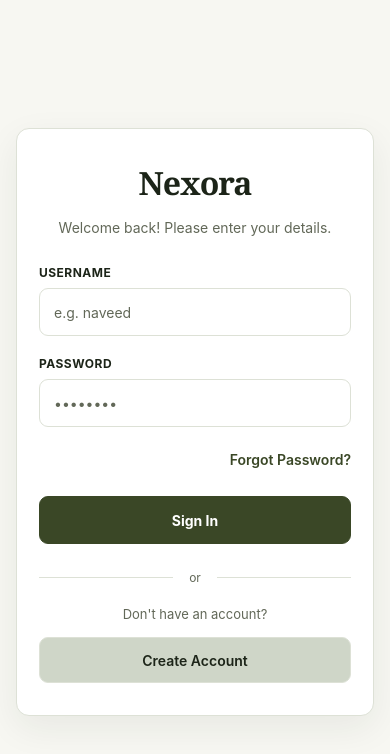
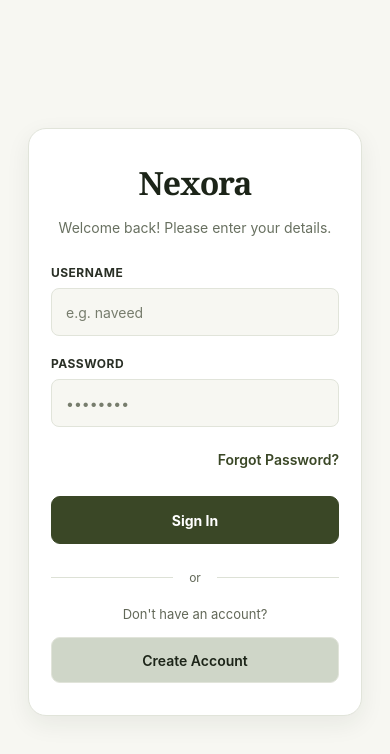
Before and after one commit to Maqdubia/Nexoraa, a React app in the folder frontend/: page /login in a window 390 px wide. Shown: the top 754 px of the page. Built offline with nearby package versions, Linux system fonts and the light colour scheme; the HTML template or start-up script is replaced by a standard one.

Commit message:
Refactor theme variables and update styles

```diff
--- a/frontend/src/ThemeOverrides.css
+++ b/frontend/src/ThemeOverrides.css
@@ -1,257 +1,350 @@
 
-/* =====================================================
-   NEXORA — OFFICIAL GLOBAL THEME
-   Deep Forest • Olive • Sage • Pale Sage • Warm Ivory
-   ===================================================== */
+/* =========================================================
+   NEXORA — GLOBAL THEME
+   Deep Forest • Olive Forest • Muted Sage • Pale Sage • Ivory
+   ========================================================= */
 
 :root {
-    --nx-forest: #1C2418;
-    --nx-olive: #3A4726;
-    --nx-sage: #7F8D63;
-    --nx-pale-sage: #CFD6C8;
-    --nx-ivory: #F7F7F2;
+    --nexora-deep-forest: #1C2418;
+    --nexora-olive-forest: #3A4726;
+    --nexora-muted-sage: #7F8D63;
+    --nexora-pale-sage: #CFD6C8;
+    --nexora-warm-ivory: #F7F7F2;
 
-    --nx-text: #30352A;
-    --nx-muted: #626858;
-    --nx-border: #DDE1D6;
-    --nx-card: #FFFFFF;
-    --nx-danger: #914B3D;
-    --nx-danger-bg: #FAEFEB;
-    --nx-success: #3A4726;
-    --nx-success-bg: #CFD6C8;
-    --nx-radius: 14px;
-    --nx-shadow: 0 4px 18px rgba(28, 36, 24, 0.06);
+    --nexora-white: #FFFFFF;
+    --nexora-text: #292F25;
+    --nexora-muted: #687060;
+    --nexora-border: #E1E4DA;
+    --nexora-success: #356747;
+    --nexora-error: #A13F35;
+    --nexora-warning: #8B682D;
+
+    --nexora-page-bg: var(--nexora-warm-ivory);
+    --nexora-card-bg: var(--nexora-white);
+    --nexora-primary: var(--nexora-olive-forest);
+    --nexora-primary-hover: var(--nexora-deep-forest);
+    --nexora-focus: rgba(127, 141, 99, 0.25);
+
+    --nexora-radius-sm: 8px;
+    --nexora-radius-md: 12px;
+    --nexora-radius-lg: 18px;
+
+    --nexora-shadow-sm:
+        0 2px 8px rgba(28, 36, 24, 0.04);
+    --nexora-shadow-md:
+        0 8px 24px rgba(28, 36, 24, 0.07);
+    --nexora-shadow-lg:
+        0 16px 40px rgba(28, 36, 24, 0.09);
+
+    --nexora-hero-gradient:
+        linear-gradient(
+            125deg,
+            #1C2418 0%,
+            #3A4726 35%,
+            #7F8D63 68%,
+            #CFD6C8 86%,
+            #F7F7F2 100%
+        );
 }
 
-/* Global backgrounds */
+/* ---------- Global foundation ---------- */
 
-html,
-body,
-#root,
-.app-layout,
-.main-content {
-    background-color: var(--nx-ivory);
-    color: var(--nx-text);
+html {
+    background: var(--nexora-page-bg);
+    scroll-behavior: smooth;
 }
 
 body {
-    font-family: Inter, "Segoe UI", Arial, sans-serif;
+    background-color: var(--nexora-page-bg);
+    color: var(--nexora-text);
 }
 
-.main-content {
-    min-width: 0;
+#root {
+    min-height: 100vh;
 }
 
-/* Typography */
+::selection {
+    color: var(--nexora-deep-forest);
+    background: var(--nexora-pale-sage);
+}
+
+a {
+    color: var(--nexora-olive-forest);
+    text-decoration-color: var(--nexora-muted-sage);
+    text-underline-offset: 3px;
+}
+
+a:hover {
+    color: var(--nexora-deep-forest);
+}
 
 h1,
 h2,
 h3,
 h4,
-.main-content h1,
-.main-content h2,
-.main-content h3,
-.main-content h4 {
-    color: var(--nx-forest);
+h5,
+h6 {
+    color: var(--nexora-deep-forest);
 }
 
-.main-content p {
+p {
     color: inherit;
 }
 
-.main-content small,
-.main-content .subtitle,
-.main-content .muted,
-.main-content .text-muted {
-    color: var(--nx-muted);
+/* ---------- Form fields ---------- */
+
+input,
+select,
+textarea {
+    accent-color: var(--nexora-olive-forest);
 }
 
-/* Hero gradients */
-
-.dashboard-welcome {
-    background: linear-gradient(
-        112deg,
-        #1C2418 0%,
-        #3A4726 27%,
-        #7F8D63 49%,
-        #CFD6C8 73%,
-        #F7F7F2 100%
-    );
-    border-color: var(--nx-border);
-    color: #FFFFFF;
+input:not([type="checkbox"]):not([type="radio"]):not([type="range"]),
+select,
+textarea {
+    border-color: var(--nexora-border);
+    border-radius: var(--nexora-radius-sm);
 }
 
-.dashboard-welcome h1,
-.dashboard-welcome h2,
-.dashboard-welcome h3 {
-    color: #FFFFFF;
+input:focus,
+select:focus,
+textarea:focus {
+    outline-color: var(--nexora-muted-sage);
 }
 
-.dashboard-welcome p {
-    color: rgba(255, 255, 255, 0.9);
+input:focus-visible,
+select:focus-visible,
+textarea:focus-visible,
+button:focus-visible,
+a:focus-visible {
+    outline: 3px solid var(--nexora-focus);
+    outline-offset: 2px;
 }
 
-/* Cards */
+/* ---------- Primary buttons ---------- */
 
+button,
+input[type="submit"] {
+    transition:
+        background-color 180ms ease,
+        border-color 180ms ease,
+        color 180ms ease,
+        box-shadow 180ms ease;
+}
+
+.auth-button,
+.primary-button,
+button[type="submit"] {
+    background-color: var(--nexora-olive-forest);
+    border-color: var(--nexora-olive-forest);
+    color: var(--nexora-white);
+}
+
+.auth-button:hover:not(:disabled),
+.primary-button:hover:not(:disabled),
+button[type="submit"]:hover:not(:disabled) {
+    background-color: var(--nexora-deep-forest);
+    border-color: var(--nexora-deep-forest);
+    color: var(--nexora-white);
+}
+
+button:disabled,
+input[type="submit"]:disabled {
+    cursor: not-allowed;
+    opacity: 0.65;
+}
+
+.secondary-button {
+    background-color: var(--nexora-pale-sage);
+    border-color: var(--nexora-border);
+    color: var(--nexora-deep-forest);
+}
+
+.secondary-button:hover:not(:disabled) {
+    background-color: #BEC9B4;
+    color: var(--nexora-deep-forest);
+}
+
+/* ---------- Common card surfaces ---------- */
+
+.auth-card,
+.card,
 .dashboard-card,
-.dashboard-action-card,
 .profile-card,
 .resume-card,
-.resume-upload-card,
-.experience-card,
+.job-card,
 .application-card,
 .interview-card,
-.interview-question-card,
-.question-card,
-.history-card,
-.job-card,
-.job-match-card,
-.match-card,
+.stat-card,
 .skill-card,
-.score-card,
-.analysis-card,
-.skills-result-card,
-.skill-gap-form-card,
-.improvement-card {
-    border-color: var(--nx-border);
-    border-radius: var(--nx-radius);
-    background-color: var(--nx-card);
-    box-shadow: var(--nx-shadow);
-    color: var(--nx-text);
+.result-card,
+.panel {
+    background-color: var(--nexora-card-bg);
+    border-color: var(--nexora-border);
+    box-shadow: var(--nexora-shadow-sm);
 }
 
-/* Buttons */
+/* ---------- Authentication pages ---------- */
 
-.main-content button,
-.auth-page button {
-    font-family: inherit;
+.auth-page {
+    background: var(--nexora-page-bg);
 }
 
-.main-content button:focus-visible,
-.auth-page button:focus-visible {
-    outline: 2px solid var(--nx-sage);
-    outline-offset: 3px;
+.auth-card {
+    border: 1px solid var(--nexora-border);
+    border-radius: var(--nexora-radius-lg);
+    box-shadow: var(--nexora-shadow-md);
 }
 
-.auth-page .auth-button,
-.auth-card .auth-button {
-    border-color: var(--nx-olive);
-    background: var(--nx-olive);
-    color: #FFFFFF;
+.logo,
+.brand-header .logo {
+    color: var(--nexora-deep-forest);
 }
 
-.auth-page .auth-button:hover:not(:disabled),
-.auth-card .auth-button:hover:not(:disabled) {
-    border-color: var(--nx-forest);
-    background: var(--nx-forest);
+.subtitle {
+    color: var(--nexora-muted);
 }
 
-.auth-page .secondary-button,
-.auth-card .secondary-button {
-    border-color: var(--nx-border);
-    background: var(--nx-pale-sage);
-    color: var(--nx-forest);
+.input-group label {
+    color: var(--nexora-text);
 }
 
-/* Inputs and forms */
-
-.main-content input,
-.main-content textarea,
-.main-content select,
-.auth-page input {
-    border-color: var(--nx-border);
-    border-radius: 9px;
-    background: var(--nx-card);
-    color: var(--nx-text);
+.message-banner.success {
+    background-color: #EDF3E8;
+    border-color: #D1E0C8;
+    color: #315A35;
 }
 
-.main-content input::placeholder,
-.main-content textarea::placeholder,
-.auth-page input::placeholder {
-    color: var(--nx-muted);
+.message-banner.error {
+    background-color: #FAEFED;
+    border-color: #EBD0CB;
+    color: #8C342D;
 }
 
-.main-content input:focus,
-.main-content textarea:focus,
-.main-content select:focus,
-.auth-page input:focus {
-    border-color: var(--nx-sage);
-    outline: none;
-    box-shadow: 0 0 0 3px rgba(127, 141, 99, 0.18);
+/* ---------- Navigation and sidebars ---------- */
+
+.sidebar,
+.sidebar-drawer {
+    background-color: var(--nexora-deep-forest);
+    color: var(--nexora-white);
 }
 
-/* Skill chips and tags */
-
-.main-content .skill-tag,
-.main-content .skill-badge,
-.main-content .tag,
-.main-content .badge,
-.main-content .chip {
-    border-color: var(--nx-border);
-    border-radius: 7px;
-    background: var(--nx-pale-sage);
-    color: var(--nx-forest);
+.sidebar a,
+.sidebar-drawer a {
+    color: var(--nexora-pale-sage);
 }
 
-/* Links */
-
-.main-content a {
-    color: var(--nx-olive);
+.sidebar a:hover,
+.sidebar-drawer a:hover {
+    color: var(--nexora-white);
 }
 
-.main-content a:hover {
-    color: var(--nx-forest);
+.sidebar a.active,
+.sidebar-drawer a.active {
+    background-color: var(--nexora-olive-forest);
+    color: var(--nexora-white);
 }
 
-/* Feedback */
-
-.main-content .error,
-.main-content .error-message {
-    color: var(--nx-danger);
+.navbar,
+.topbar,
+.app-header {
+    background-color: var(--nexora-card-bg);
+    border-color: var(--nexora-border);
 }
 
-.main-content .success,
-.main-content .success-message {
-    color: var(--nx-success);
+/* ---------- Soft sage surfaces ---------- */
+
+.badge,
+.tag,
+.skill-tag,
+.status-badge {
+    border-radius: 999px;
 }
 
-/* Tables */
-
-.main-content table {
-    border-color: var(--nx-border);
-    background: var(--nx-card);
-    color: var(--nx-text);
+.skill-tag {
+    background-color: var(--nexora-pale-sage);
+    color: var(--nexora-deep-forest);
 }
 
-.main-content th {
-    background: var(--nx-pale-sage);
-    color: var(--nx-forest);
+/* ---------- Hero sections ---------- */
+
+.hero-gradient,
+.gradient-hero {
+    background: var(--nexora-hero-gradient);
+    color: var(--nexora-white);
 }
 
-.main-content td,
-.main-content th {
-    border-color: var(--nx-border);
+.hero-gradient h1,
+.hero-gradient h2,
+.hero-gradient h3,
+.gradient-hero h1,
+.gradient-hero h2,
+.gradient-hero h3 {
+    color: inherit;
 }
 
-/* Separators */
+/* ---------- Tables ---------- */
 
-.main-content hr {
-    border: 0;
-    border-top: 1px solid var(--nx-border);
+table {
+    border-color: var(--nexora-border);
 }
 
-/* Preserve responsive page layouts */
+thead {
+    background-color: var(--nexora-pale-sage);
+    color: var(--nexora-deep-forest);
+}
+
+th,
+td {
+    border-color: var(--nexora-border);
+}
+
+tbody tr:hover {
+    background-color: #F2F4ED;
+}
+
+/* ---------- Feedback and separators ---------- */
+
+hr {
+    border-color: var(--nexora-border);
+}
+
+.success,
+.text-success {
+    color: var(--nexora-success);
+}
+
+.error,
+.text-error {
+    color: var(--nexora-error);
+}
+
+/* ---------- Responsive behavior ---------- */
+
+img,
+video,
+canvas,
+svg {
+    max-width: 100%;
+}
 
 @media (max-width: 768px) {
-    .main-content {
-        min-width: 0;
+    .auth-card {
+        width: min(100% - 24px, 480px);
+        margin-inline: auto;
     }
 }
 
 @media (prefers-reduced-motion: reduce) {
+    html {
+        scroll-behavior: auto;
+    }
+
     *,
     *::before,
     *::after {
         transition-duration: 0.01ms !important;
+        animation-duration: 0.01ms !important;
+        animation-iteration-count: 1 !important;
     }
 }
```
